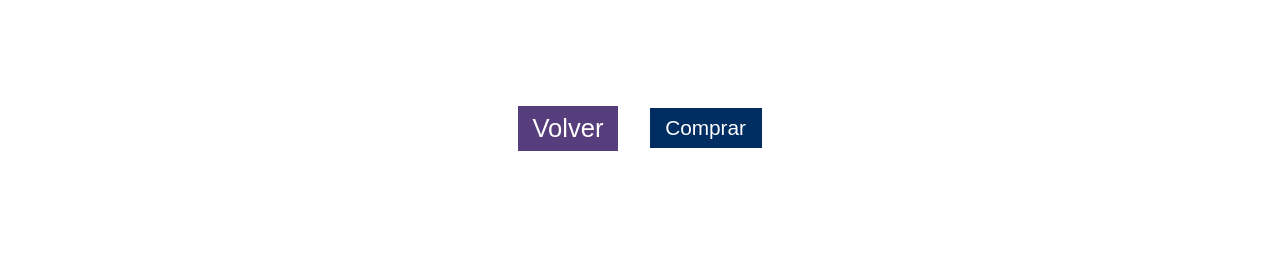
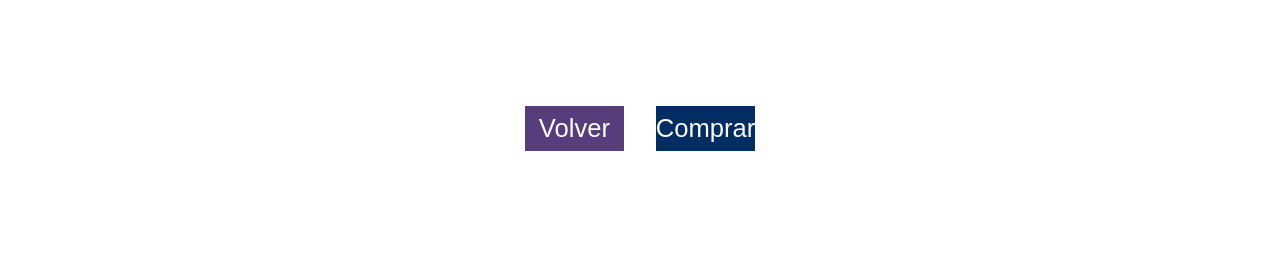
Before and after one commit to EdgarA1989/Tienda_Hockey, a plain HTML site: page producto.html in a window 1280 px wide. Shown: the part 211-471 px from the top of the page. Drawn offline with Linux system fonts and the light colour scheme.

Commit message:
Se ajusta tamaño boton comprar en tamaños mayores a 720px

```diff
--- a/CSS/style_producto.css
+++ b/CSS/style_producto.css
@@ -198,7 +198,8 @@ h1 span {
     font-size: 1.35rem;
   }
 
-  .boton_volver {
+  .boton_volver,
+  .boton_comprar {
     font-size: 1.5rem;
     width: 6rem;
     height: 2.4rem;
@@ -215,7 +216,8 @@ h1 span {
     width: 19rem;
   }
 
-  .boton_volver {
+  .boton_volver,
+  .boton_comprar {
     font-size: 1.6rem;
     width: 6.2rem;
     height: 2.8rem;
```
